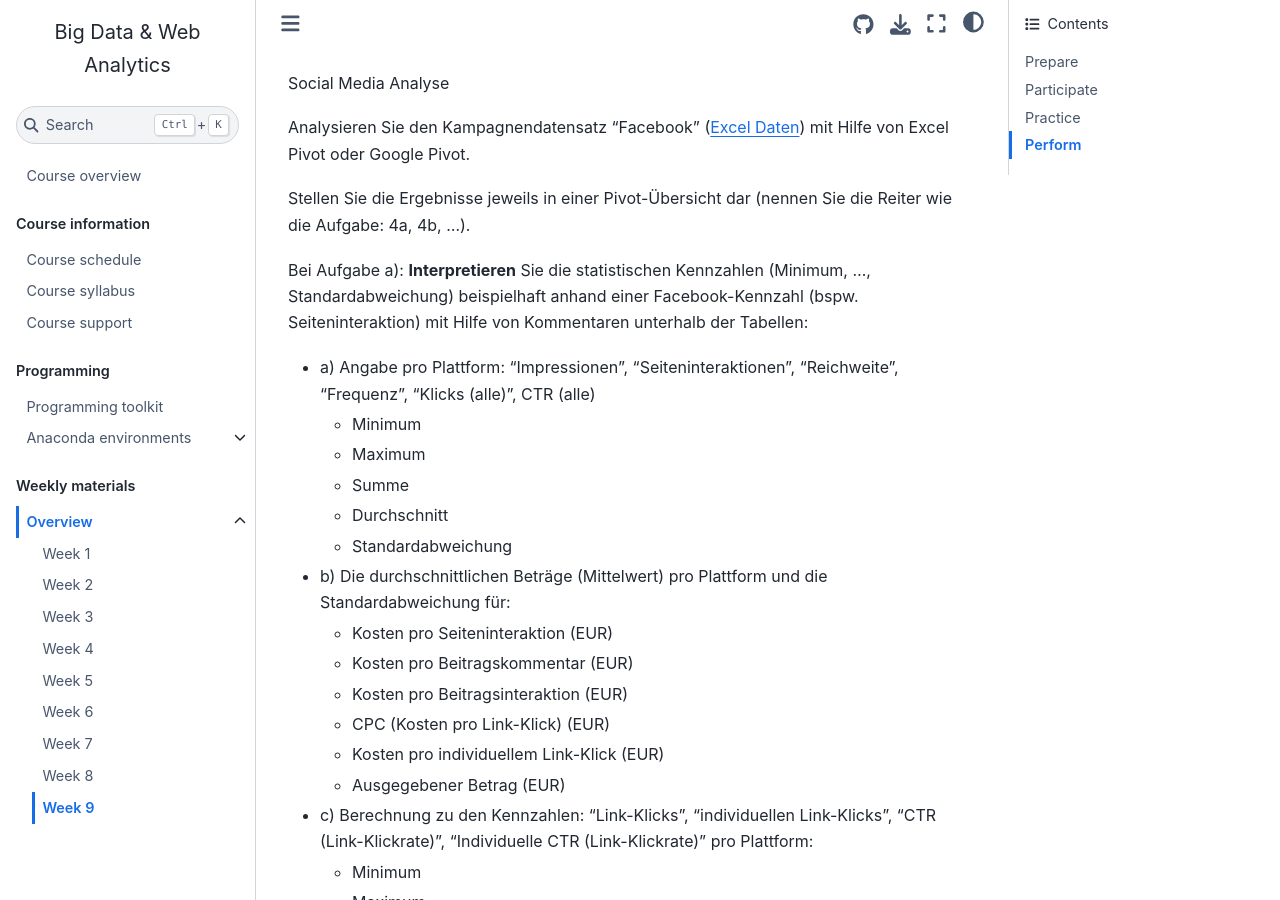
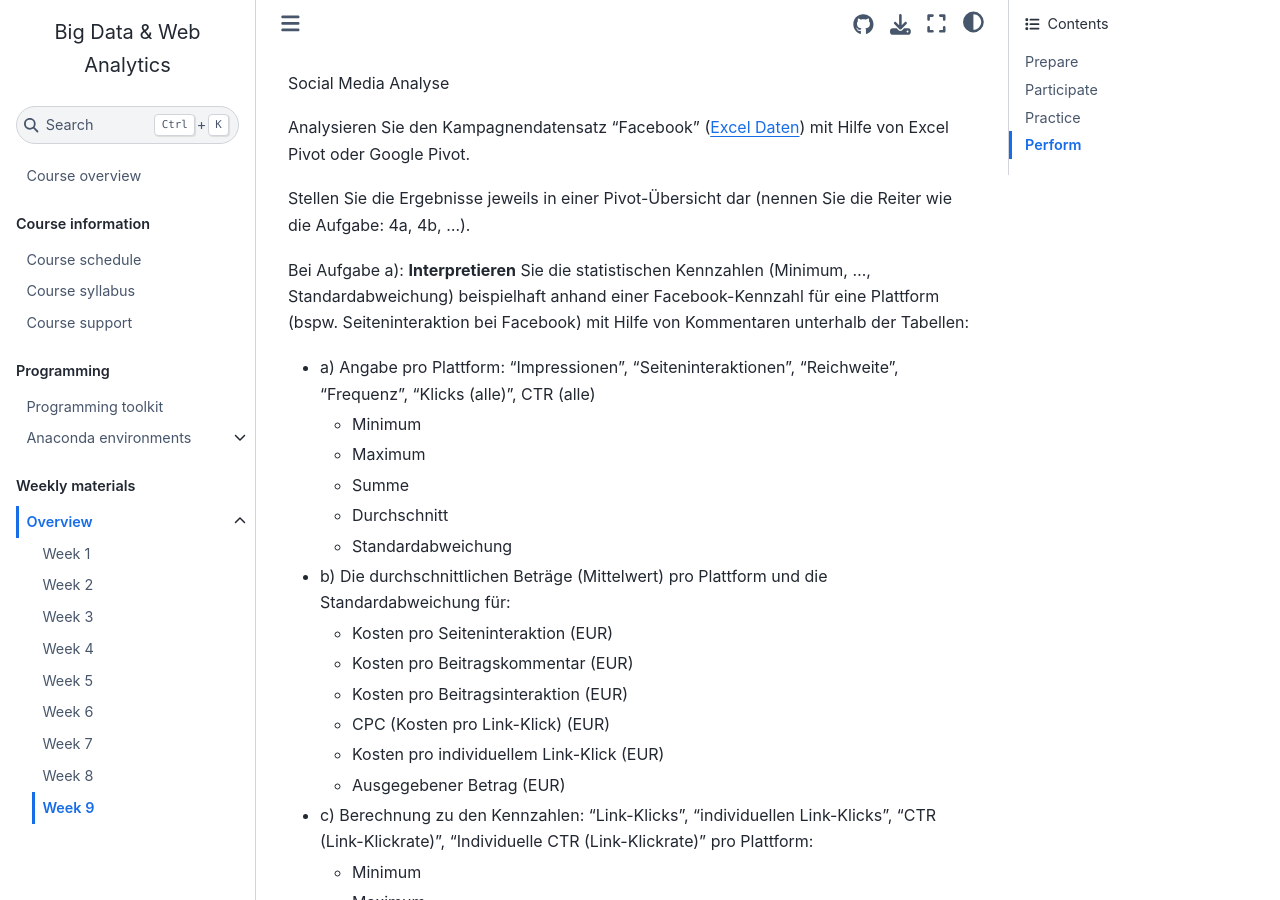
Before and after one commit to om2-ws22/website, a Jupyter Book: the page built from weeks/week9.md, in a window 1280 px wide and 900 px high, scrolled down 628 px. Built offline with Jupyter Book 1.0.4 settings and Sphinx 7.4.7 and the Sphinx Book theme 1.1.4, drawn with Linux system fonts in a browser that asks for light colours; comment, search, counter and statistics services are not loaded.

Commit message:
Update week9.md

```diff
--- a/weeks/week9.md
+++ b/weeks/week9.md
@@ -48,7 +48,7 @@ Analysieren Sie den Kampagnendatensatz "Facebook" ([Excel Daten](https://github.
 
 Stellen Sie die Ergebnisse jeweils in einer Pivot-Übersicht dar (nennen Sie die Reiter wie die Aufgabe: 4a, 4b, ...).
 
-Bei Aufgabe a): **Interpretieren** Sie die statistischen Kennzahlen (Minimum, ..., Standardabweichung) beispielhaft anhand einer Facebook-Kennzahl (bspw. Seiteninteraktion) mit Hilfe von Kommentaren unterhalb der Tabellen:
+Bei Aufgabe a): **Interpretieren** Sie die statistischen Kennzahlen (Minimum, ..., Standardabweichung) beispielhaft anhand einer Facebook-Kennzahl für eine Plattform (bspw. Seiteninteraktion bei Facebook) mit Hilfe von Kommentaren unterhalb der Tabellen:
 
 - a) Angabe pro Plattform: "Impressionen", "Seiteninteraktionen", "Reichweite", "Frequenz", "Klicks (alle)", CTR (alle)
     - Minimum
```
